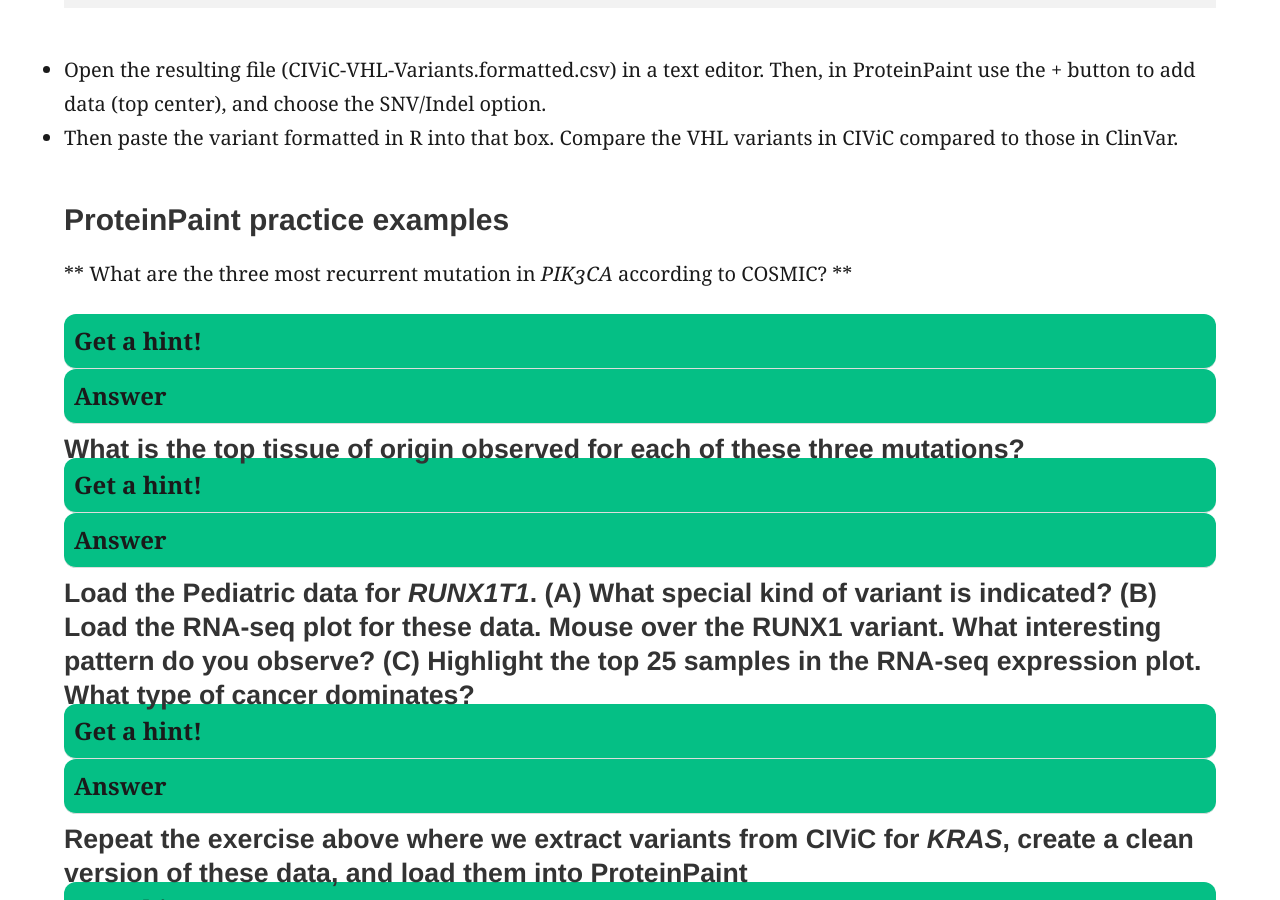
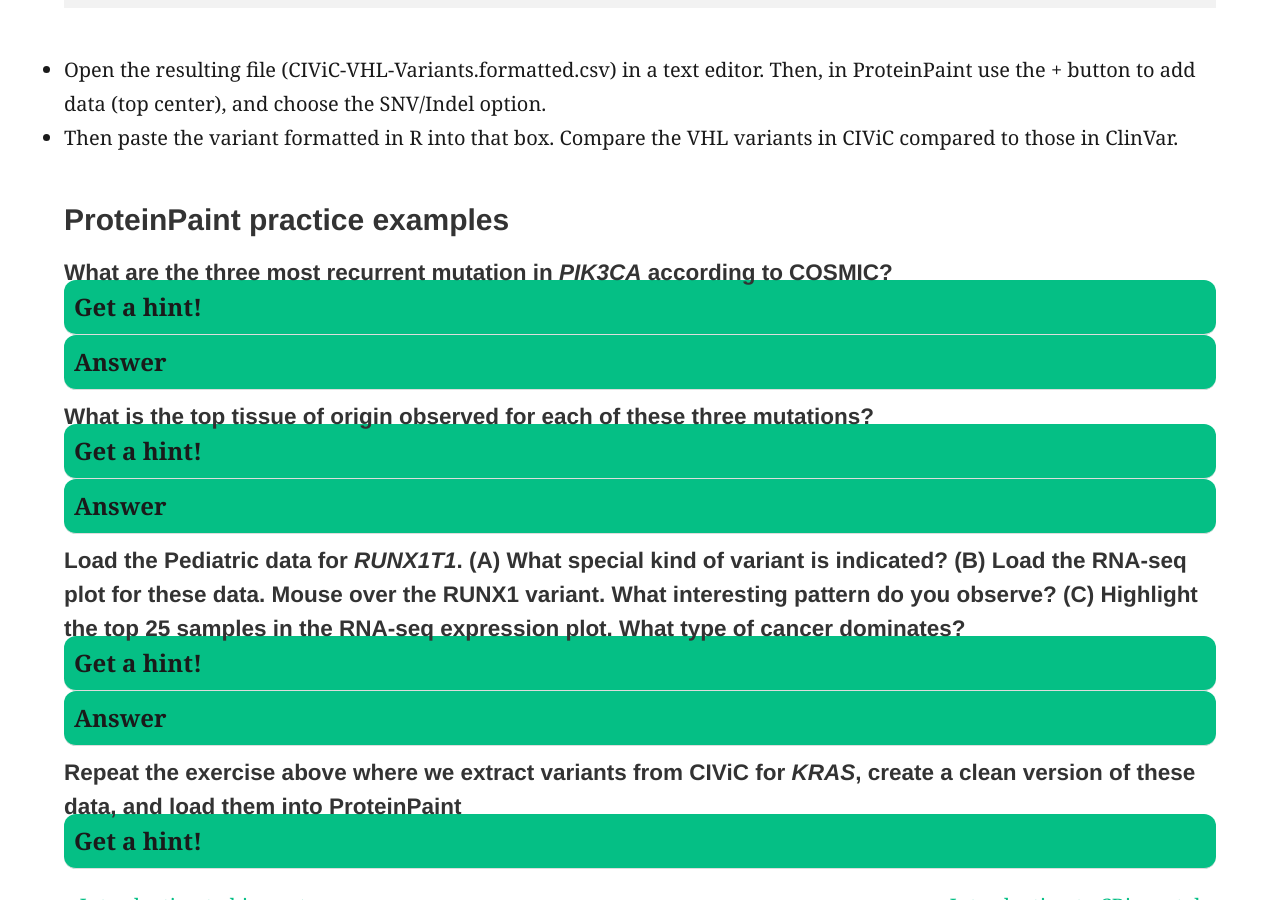
Before and after one commit to griffithlab/genviz.org, a Jekyll site: the page built from _posts/0001-07-01-ProteinPaint.md, in a window 1280 px wide and 900 px high, scrolled down 3479 px. Built offline with Jekyll 4.4.1, drawn with Linux system fonts in a browser that asks for light colours; nearby versions of some CDN libraries.

Commit message:
formatting

```diff
--- a/_posts/0001-07-01-ProteinPaint.md
+++ b/_posts/0001-07-01-ProteinPaint.md
@@ -88,21 +88,21 @@ write(output, file="CIViC-VHL-Variants.formatted.csv")
 
 ### ProteinPaint practice examples
 
-** What are the three most recurrent mutation in *PIK3CA* according to COSMIC? **
+##### What are the three most recurrent mutation in *PIK3CA* according to COSMIC?
 
 {% include question.html question="Get a hint!" answer='Load PIK3CA, activate the COSMIC track, and look for the mutations with highest patient counts'%}
 {% include question.html question="Answer" answer='H1047R, E545K, and E542K are the most recurrent mutations in PIK3CA according to COSMIC'%}
 
-#### What is the top tissue of origin observed for each of these three mutations?
+##### What is the top tissue of origin observed for each of these three mutations?
 
 {% include question.html question="Get a hint!" answer='Click on the circle for each mutation and examine the tissue distribution plot'%}
 {% include question.html question="Answer" answer='H1047R (breast), E545K (large intestine), and E542K (large intestine)'%}
 
-#### Load the Pediatric data for *RUNX1T1*. (A) What special kind of variant is indicated? (B) Load the RNA-seq plot for these data. Mouse over the RUNX1 variant. What interesting pattern do you observe? (C) Highlight the top 25 samples in the RNA-seq expression plot. What type of cancer dominates?
+##### Load the Pediatric data for *RUNX1T1*. (A) What special kind of variant is indicated? (B) Load the RNA-seq plot for these data. Mouse over the RUNX1 variant. What interesting pattern do you observe? (C) Highlight the top 25 samples in the RNA-seq expression plot. What type of cancer dominates?
 
 {% include question.html question="Get a hint!" answer='Load *RUNX1T1*, make sure the Pediatric data track is activated, and make sure the RNA-seq gene expression panel is open'%}
 {% include question.html question="Answer" answer='(A) RNA gene fusion variants. (B) The *RUNX1*-*RUNX1T1* (aka AML-ETO) fusion variant corresponds to samples with very high *RUNX1T1* expression. (C) AML cancer dominates the top 25 samples with highest *RUNX1T1* expression.'%}
 
-#### Repeat the exercise above where we extract variants from CIViC for *KRAS*, create a clean version of these data, and load them into ProteinPaint
+##### Repeat the exercise above where we extract variants from CIViC for *KRAS*, create a clean version of these data, and load them into ProteinPaint
 
 {% include question.html question="Get a hint!" answer='You should be able to do almost exactly what we did with VHL, but for KRAS instead'%}
```
